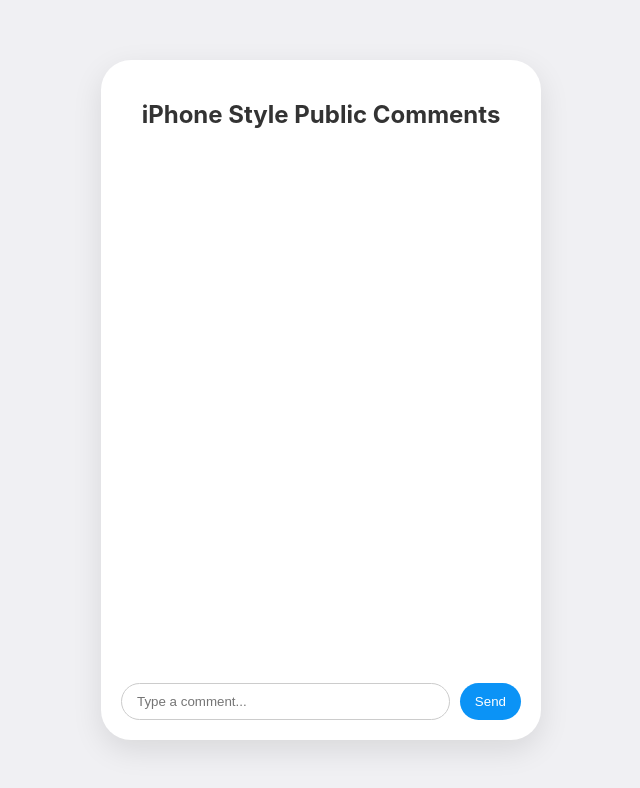
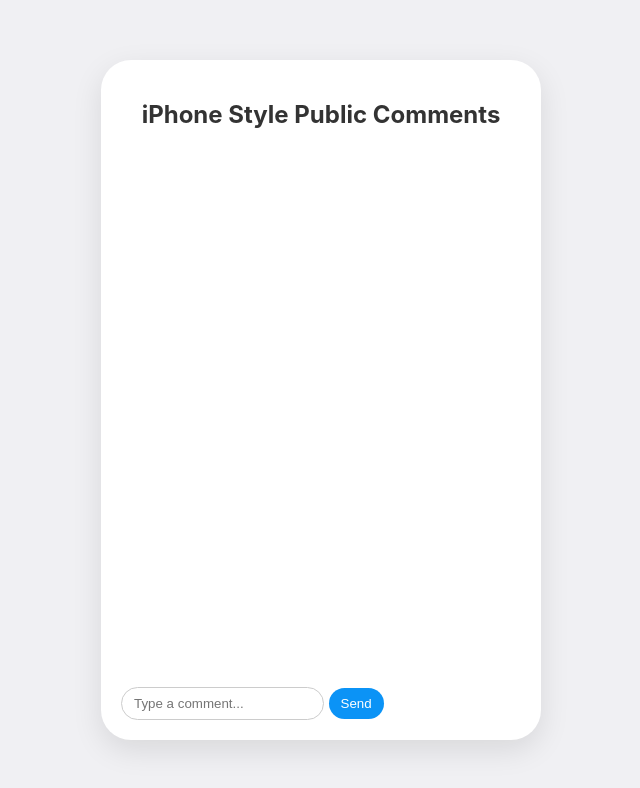
Before and after one commit to akaserein/c, a plain HTML site: page index.html in a window 1280 px wide. Shown: the whole page, without its empty margins (319-959 px from the left). Drawn offline with Linux system fonts and the light colour scheme; no server answers.

Commit message:
Update style.css

```diff
--- a/style.css
+++ b/style.css
@@ -44,6 +44,7 @@
   opacity: 0;
   transform: translateY(20px);
   animation: fadeInUp 0.3s forwards;
+  position: relative;
 }
 
 .comment.user {
@@ -52,27 +53,31 @@
   align-self: flex-end;
 }
 
-.input-box {
+.comment .actions {
   display: flex;
   gap: 10px;
-  margin-top: 10px;
+  font-size: 14px;
+  margin-top: 5px;
 }
 
-input {
-  flex: 1;
-  padding: 10px 15px;
+.comment .reply-input {
+  margin-top: 5px;
+  display: flex;
+  gap: 5px;
+}
+
+input, button {
+  padding: 8px 12px;
   border-radius: 20px;
   border: 1px solid #ccc;
   outline: none;
 }
 
 button {
-  padding: 10px 15px;
+  cursor: pointer;
   border: none;
-  border-radius: 20px;
   background: #0b93f6;
-  color: white;
-  cursor: pointer;
+  color: #fff;
   transition: 0.2s;
 }
 
@@ -81,8 +86,5 @@
 }
 
 @keyframes fadeInUp {
-  to {
-    opacity: 1;
-    transform: translateY(0);
-  }
+  to { opacity: 1; transform: translateY(0); }
 }
```
